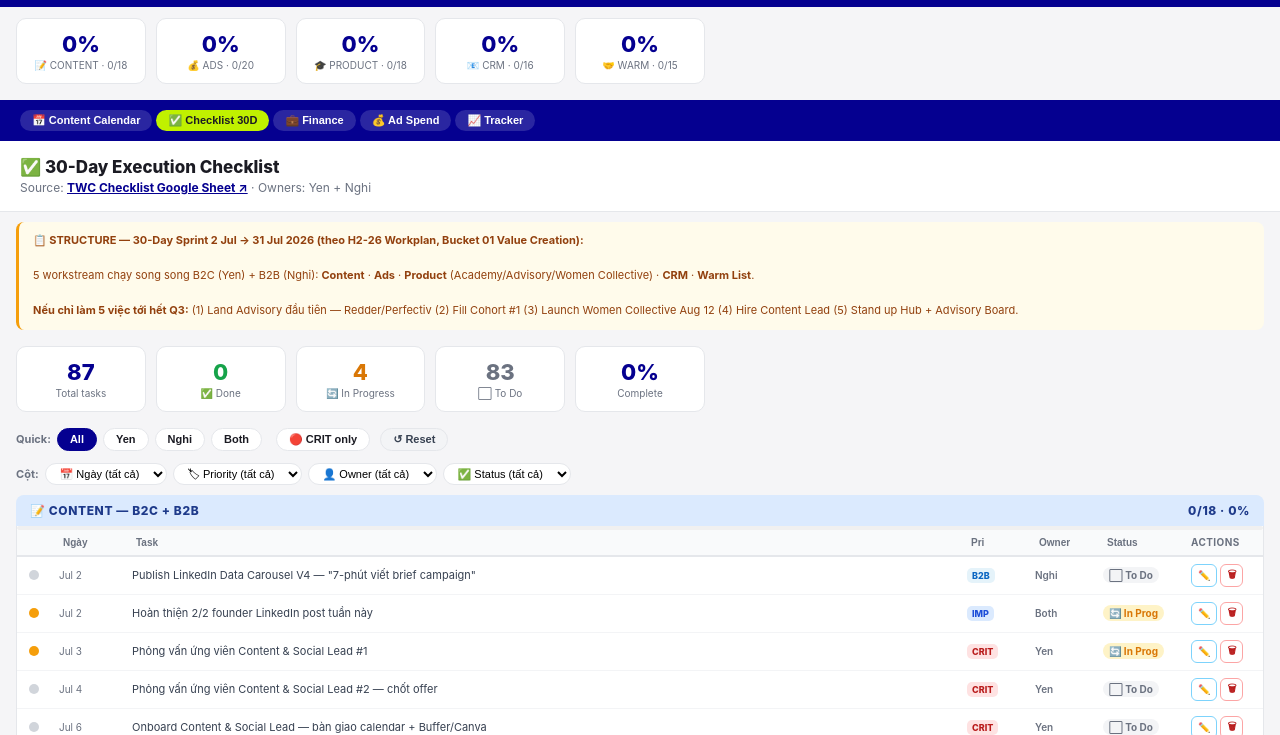
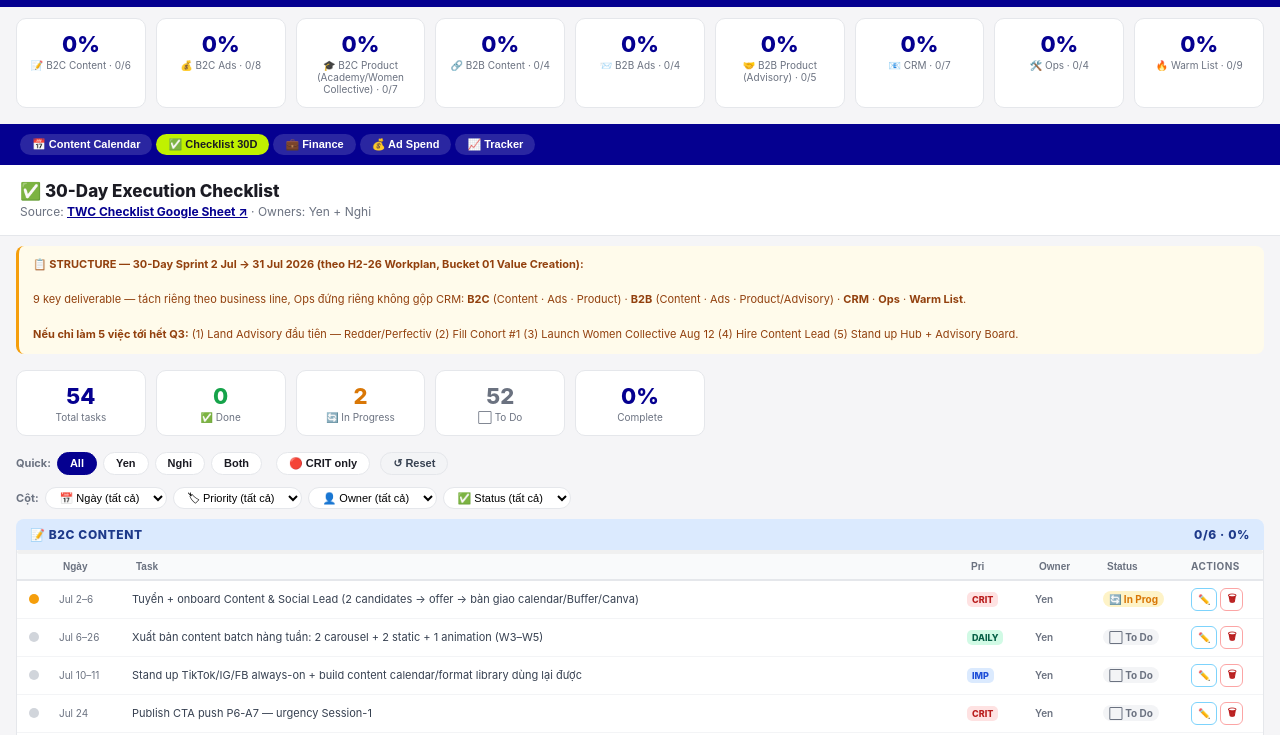
Before and after one commit to yennievo2011-source/twc-operation-hub, a plain HTML site: page index.html in a window 1280 px wide. Both pictures are taken after a click on the button "✅ Checklist 30D". Shown: the part 65-800 px from the top of the page. Drawn offline with Linux system fonts and the light colour scheme.

Commit message:
Rebuild checklist to 9 key deliverables: B2C/B2B x Content/Ads/Product + CRM/Ops/Warm (Ops split from CRM), sync w/ Google Sheet

```diff
--- a/index.html
+++ b/index.html
@@ -908,7 +908,7 @@ td{padding:8px 10px;vertical-align:top;font-size:12px}
 </div>
 <div class="callout callout-amber" style="margin:10px 16px 0">
   <b>📋 STRUCTURE — 30-Day Sprint 2 Jul → 31 Jul 2026 (theo H2-26 Workplan, Bucket 01 Value Creation):</b><br><br>
-    5 workstream chạy song song B2C (Yen) + B2B (Nghi): <b>Content</b> · <b>Ads</b> · <b>Product</b> (Academy/Advisory/Women Collective) · <b>CRM</b> · <b>Warm List</b>.<br><br>
+    9 key deliverable — tách riêng theo business line, Ops đứng riêng không gộp CRM: <b>B2C</b> (Content · Ads · Product) · <b>B2B</b> (Content · Ads · Product/Advisory) · <b>CRM</b> · <b>Ops</b> · <b>Warm List</b>.<br><br>
       <b>Nếu chỉ làm 5 việc tới hết Q3:</b> (1) Land Advisory đầu tiên — Redder/Perfectiv (2) Fill Cohort #1 (3) Launch Women Collective Aug 12 (4) Hire Content Lead (5) Stand up Hub + Advisory Board.
 </div>
 <div class="ck-section">
@@ -1624,12 +1624,11 @@ function showHub(name,btn){
 function renderDeliverySummary(){
   const el=document.getElementById('deliverySummary');
   if(!el||typeof phases==='undefined')return;
-  const icons={CONTENT:'📝',ADS:'💰',PRODUCT:'🎓',CRM:'📧',WARM:'🤝'};
   el.innerHTML=phases.map(p=>{
     const done=p.tasks.filter(t=>t[4]==='Done').length;
     const total=p.tasks.length;
     const pct=total?Math.round(done/total*100):0;
-    return `<div class="ck-stat"><div class="num">${pct}%</div><div class="lbl">${icons[p.key]||''} ${p.key} · ${done}/${total}</div></div>`;
+    return `<div class="ck-stat"><div class="num">${pct}%</div><div class="lbl">${p.label} · ${done}/${total}</div></div>`;
   }).join('');
 }
 function showPage(id,btn){
@@ -1660,100 +1659,75 @@ function calcER(i,thr){
 // status: Done In-Progress To-Do
 // ============================================================
 const phases=[
-{key:'CONTENT',label:'📝 CONTENT — B2C + B2B',cls:'ck-ph-prep',tasks:[
-['Jul 2','Publish LinkedIn Data Carousel V4 — "7-phút viết brief campaign"','B2B','Nghi','To-Do'],
-['Jul 2','Hoàn thiện 2/2 founder LinkedIn post tuần này','IMP','Both','In-Progress'],
-['Jul 3','Phỏng vấn ứng viên Content & Social Lead #1','CRIT','Yen','In-Progress'],
-['Jul 4','Phỏng vấn ứng viên Content & Social Lead #2 — chốt offer','CRIT','Yen','To-Do'],
-['Jul 6','Onboard Content & Social Lead — bàn giao calendar + Buffer/Canva','CRIT','Yen','To-Do'],
-['Jul 6','Xuất bản content W3: 2 carousel + 2 static + 1 animation','DAILY','Yen','To-Do'],
-['Jul 7','Publish LinkedIn Corporate CTA (L4) — Session 1 corporate batch','B2B','Nghi','To-Do'],
-['Jul 9','Publish LinkedIn Founder Close (C7) — ROI calculator post','B2B','Nghi','To-Do'],
-['Jul 10','Stand up TikTok + IG + FB always-on presence cho content hire','IMP','Yen','To-Do'],
-['Jul 11','Build content calendar + format library dùng lại được','IMP','Yen','To-Do'],
-['Jul 13','Xuất bản content W4: 2 carousel + 2 static + 1 animation','DAILY','Yen','To-Do'],
-['Jul 15','Content hire luyện AI-assisted content production workflow','PREP','Yen','To-Do'],
-['Jul 16','Founder LinkedIn post — FMCG marketing + AI-human workforce','IMP','Both','To-Do'],
-['Jul 20','Xuất bản content W5: 2 carousel + 2 static + 1 animation','DAILY','Yen','To-Do'],
+{key:'B2C_CONTENT',label:'📝 B2C Content',cls:'ck-ph-prep',tasks:[
+['Jul 2–6','Tuyển + onboard Content & Social Lead (2 candidates → offer → bàn giao calendar/Buffer/Canva)','CRIT','Yen','In-Progress'],
+['Jul 6–26','Xuất bản content batch hàng tuần: 2 carousel + 2 static + 1 animation (W3–W5)','DAILY','Yen','To-Do'],
+['Jul 10–11','Stand up TikTok/IG/FB always-on + build content calendar/format library dùng lại được','IMP','Yen','To-Do'],
 ['Jul 24','Publish CTA push P6-A7 — urgency Session-1','CRIT','Yen','To-Do'],
-['Jul 27','Draft content calendar W6 (Jul27–Aug2) — bắc cầu Women Collective','IMP','Yen','To-Do'],
-['Jul 30','Founder LinkedIn post — real POV, không repost','IMP','Both','To-Do'],
+['Jul 27','Draft content calendar chu kỳ tiếp (Jul27–Aug2) — bắc cầu Women Collective','IMP','Yen','To-Do'],
 ['Jul 31','Content retro: format/hook nào ER cao nhất tháng này','IMP','Both','To-Do'],
 ]},
-{key:'ADS',label:'💰 ADS — B2C + B2B',cls:'ck-ph-ads',tasks:[
+{key:'B2C_ADS',label:'💰 B2C Ads',cls:'ck-ph-ads',tasks:[
+['Jul 2–5','Review FB/IG test hook ER 48h (kill/hold/boost) + chốt spend log W2','CRIT','Yen','To-Do'],
+['Jul 6–8','Mở khoá + launch retargeting (pixel≥50 events, audience≥1,000) + scale hook thắng sang Traffic obj','CRIT','Yen','To-Do'],
+['Jul 12','Review spend W3, set budget W4','IMP','Yen','To-Do'],
+['Jul 13–17','Retarget warm audience (Conversions obj) + boost evergreen post','CRIT','Yen','To-Do'],
+['Jul 19','Review spend W4 vs benchmark','IMP','Yen','To-Do'],
+['Jul 20–24','Urgency retargeting tuần close + boost CTA push P6-A7','CRIT','Yen','To-Do'],
+['Jul 26','Dừng ads, chốt số liệu cuối W5','CRIT','Both','To-Do'],
+['Jul 28–31','Tính ROAS tháng 7, viết retro, set budget tháng 8','CRIT','Both','To-Do'],
+]},
+{key:'B2C_PRODUCT',label:'🎓 B2C Product (Academy/Women Collective)',cls:'ck-ph-launch',tasks:[
+['Jul 5','Đẩy enrollment Cohort #1 (14/20 → full) + review tài liệu Module 3','CRIT','Yen','To-Do'],
+['Jul 10','Chạy session Cohort #1 — thu testimonial + case proof','CRIT','Yen','To-Do'],
+['Jul 12','Thiết kế mentorship model + tuyển nốt 2 mentor Women Collective (3/5 đã confirm)','CRIT','Yen','To-Do'],
+['Jul 15','Partner 1-2 trường đại học cho mentee pool đầu tiên','IMP','Yen','To-Do'],
+['Jul 20–22','Chốt ngày + mở đăng ký launch webinar Women Collective (target Aug 12)','CRIT','Yen','To-Do'],
+['Jul 25','Đóng gói testimonial Cohort #1 cho LP','IMP','Yen','To-Do'],
+['Jul 31','Product retro: tỷ lệ fill cohort, WC readiness','CRIT','Both','To-Do'],
+]},
+{key:'B2B_CONTENT',label:'🔗 B2B Content',cls:'ck-ph-review',tasks:[
+['Jul 2','Publish LinkedIn Data Carousel V4 (7-phút viết brief campaign)','B2B','Nghi','To-Do'],
+['Jul 7','Publish LinkedIn Corporate CTA (L4)','B2B','Nghi','To-Do'],
+['Jul 9','Publish LinkedIn Founder Close (C7, ROI calculator)','B2B','Nghi','To-Do'],
+['Jul 16+','Founder thought leadership — cả 2 founder post đều đặn (real POV, không repost)','IMP','Both','To-Do'],
+]},
+{key:'B2B_ADS',label:'📨 B2B Ads',cls:'ck-ph-close',tasks:[
 ['Jul 2','Check LinkedIn InMail W2 pacing (50–80 sends/tuần)','B2B','Nghi','To-Do'],
-['Jul 3','Review FB/IG test hook ER sau 48h — kill/hold/boost theo rule','CRIT','Yen','To-Do'],
-['Jul 5','Chốt spend log W2 — confirm ~$280 pace vs actual','IMP','Both','To-Do'],
-['Jul 6','Check pixel ≥50 events + audience ≥1,000 — mở khoá retargeting','CRIT','Yen','To-Do'],
-['Jul 6','Launch Retargeting campaign (LI+Web, $80 tranche W3)','CRIT','Yen','To-Do'],
-['Jul 7','Scale hook thắng FB/IG — chuyển Traffic objective $40','IMP','Yen','To-Do'],
-['Jul 8','Test hook mới P2-A1 / P5-A1','IMP','Yen','To-Do'],
 ['Jul 9','Boost LinkedIn Sponsored — chỉ post ER>3%, $20','B2B','Nghi','To-Do'],
-['Jul 12','Review spend W3 — CTR>2%? CPL đạt target? set budget W4','IMP','Both','To-Do'],
-['Jul 13','LinkedIn InMail follow-up sequence cho opens W2-W3 ($40)','B2B','Nghi','To-Do'],
-['Jul 14','Retarget warm audience $80 — Conversions objective','CRIT','Yen','To-Do'],
-['Jul 17','Boost evergreen post ($40) — check frequency <3.0','IMP','Yen','To-Do'],
-['Jul 19','Review spend W4 — CPL vs benchmark (B2B $30–65 / B2C $2–8)','IMP','Both','To-Do'],
-['Jul 20','Launch urgency retargeting tuần close ($60)','CRIT','Yen','To-Do'],
+['Jul 13','InMail follow-up sequence cho opens W2–W3 ($40)','B2B','Nghi','To-Do'],
 ['Jul 20','InMail close sequence — CTA cuối cho warm B2B leads ($30)','B2B','Nghi','To-Do'],
-['Jul 24','Boost post CTA push P6-A7','CRIT','Yen','To-Do'],
-['Jul 26','Dừng urgency ads — W5 close, chốt số liệu cuối','CRIT','Both','To-Do'],
-['Jul 28','Tính ROAS tháng 7 (doanh thu ÷ ~$797 spend)','CRIT','Both','To-Do'],
-['Jul 29','Viết retro ads tháng 7 — wins/misses/top 3 learnings','IMP','Both','To-Do'],
-['Jul 31','Set budget ads tháng 8 — tính luôn launch Women Collective Aug 12','IMP','Both','To-Do'],
 ]},
-{key:'PRODUCT',label:'🎓 PRODUCT — Academy · Advisory · Women Collective',cls:'ck-ph-launch',tasks:[
-['Jul 2','Follow up proposal Redder (đã gửi, chờ phản hồi)','CRIT','Nghi','In-Progress'],
-['Jul 3','Hoàn thiện + gửi proposal Perfectiv (đang draft)','CRIT','Nghi','In-Progress'],
-['Jul 4','Liên hệ nốt outreach list — 7 B2B prospects','CRIT','Nghi','To-Do'],
-['Jul 5','Đẩy enrollment Cohort #1: 14/20 seats — chốt nốt 6 seats','CRIT','Yen','To-Do'],
-['Jul 5','Review + hoàn thiện tài liệu Module 3','IMP','Yen','To-Do'],
+{key:'B2B_PRODUCT',label:'🤝 B2B Product (Advisory)',cls:'ck-ph-prep',tasks:[
+['Jul 2–3','Follow up proposal Redder (đã gửi) + hoàn thiện/gửi proposal Perfectiv','CRIT','Nghi','In-Progress'],
+['Jul 4–18','Liên hệ nốt outreach list (7 targets) + build target list có tracked stages','CRIT','Nghi','To-Do'],
 ['Jul 8','Chốt deal Advisory trả phí đầu tiên — Redder hoặc Perfectiv','CRIT','Nghi','To-Do'],
-['Jul 10','Chạy session Cohort #1 — thu testimonial + case proof','CRIT','Yen','To-Do'],
-['Jul 11','Mài sharp FMCG operating-model pitch thành one-pager dùng lại được','IMP','Nghi','To-Do'],
-['Jul 12','Thiết kế mentorship model cho Women Collective','IMP','Yen','To-Do'],
-['Jul 12','Tuyển nốt 2 mentor (đã confirm 3/5)','CRIT','Yen','To-Do'],
-['Jul 15','Partner với 1-2 trường đại học cho mentee pool đầu tiên','IMP','Yen','To-Do'],
-['Jul 17','Định nghĩa đường Academy-to-Advisory upsell','IMP','Nghi','To-Do'],
-['Jul 18','Build target list B2B — outreach cadence có tracked stages','IMP','Nghi','To-Do'],
-['Jul 20','Chốt ngày launch webinar Women Collective (target Aug 12) + platform','CRIT','Yen','To-Do'],
-['Jul 22','Mở đăng ký launch webinar Women Collective','CRIT','Yen','To-Do'],
-['Jul 25','Đóng gói testimonial + case proof Cohort #1 cho LP','IMP','Yen','To-Do'],
-['Jul 28','Tuyển 3-5 advisory board — chốt shortlist tech expert','IMP','Both','To-Do'],
-['Jul 31','Product retro: tỷ lệ fill cohort, deal advisory đã chốt, WC readiness','CRIT','Both','To-Do'],
+['Jul 11–17','Mài sharp FMCG pitch thành one-pager + định nghĩa Academy-to-Advisory upsell path','IMP','Nghi','To-Do'],
+['Jul 31','Product retro: deal Advisory đã chốt','CRIT','Both','To-Do'],
 ]},
-{key:'CRM',label:'📧 CRM — Email · List Building · Systems',cls:'ck-ph-review',tasks:[
+{key:'CRM',label:'📧 CRM',cls:'ck-ph-ads',tasks:[
 ['Jul 2','Confirm Brevo domain + SPF/DKIM setup xong','CRIT','Yen','To-Do'],
-['Jul 3','Launch LinkedIn Lead Gen Form — offer AI Maturity Assessment','IMP','Nghi','To-Do'],
-['Jul 4','Set up popup exit-intent /corporate — offer ROI Calculator','IMP','Yen','To-Do'],
+['Jul 3–4','Launch LinkedIn Lead Gen Form + popup exit-intent /corporate','IMP','Nghi','To-Do'],
 ['Jul 5','Build 5-email B2B nurture sequence trong Brevo','CRIT','Nghi','To-Do'],
-['Jul 8','Segment workshop attendee có company email vào B2B sequence','IMP','Yen','To-Do'],
-['Jul 9','Chạy LinkedIn Outreach SOP — 20 connections/ngày','DAILY','Nghi','To-Do'],
-['Jul 11','Gửi Email 1 (Welcome+Deliver) cho batch B2B lead mới','DAILY','Nghi','To-Do'],
-['Jul 14','Gửi Email 2 (Chia sẻ+Kết nối) cho lead Day-3','DAILY','Nghi','To-Do'],
+['Jul 8–9','Segment workshop attendee vào B2B sequence + chạy LinkedIn Outreach SOP (20 connections/ngày)','IMP','Nghi','To-Do'],
+['Jul 11–25','Chạy 5-email nurture sequence cho từng batch lead mới (Welcome→Conversation Starter)','DAILY','Nghi','To-Do'],
+['Jul 23','Track funnel B2B: open 42%, CTR 6%, reply 15% vs benchmark','IMP','Nghi','To-Do'],
+['Jul 31','CRM retro: list size, funnel rate, demo đã book','IMP','Both','To-Do'],
+]},
+{key:'OPS',label:'🛠️ Ops',cls:'ck-ph-launch',tasks:[
 ['Jul 15','Set up Central Hub — Loop/SharePoint single source of truth','CRIT','Both','To-Do'],
 ['Jul 16','Stand up Project Tracking board — 6 workstream, weekly sync','IMP','Both','To-Do'],
-['Jul 18','Gửi Email 3 (Story+Inspire) cho lead Day-7','DAILY','Nghi','To-Do'],
-['Jul 21','Gửi Email 4 (Soft Introduce Session-1) cho lead Day-11','DAILY','Nghi','To-Do'],
-['Jul 23','Track funnel B2B: open 42%, CTR 6%, reply 15% vs benchmark','IMP','Nghi','To-Do'],
-['Jul 25','Gửi Email 5 (Conversation Starter) cho lead Day-16','DAILY','Nghi','To-Do'],
+['Jul 28','Tuyển 3-5 Advisory Board — chốt shortlist tech expert','IMP','Both','To-Do'],
 ['Jul 28','Update Q3 runway & forecast trong finance hub','CRIT','Nghi','To-Do'],
-['Jul 31','CRM retro: list size, open/CTR/reply rate, demo đã book','IMP','Both','To-Do'],
 ]},
-{key:'WARM',label:'🤝 WARM LIST — Inner-circle Outreach',cls:'ck-ph-close',tasks:[
-['Jul 2','Draft proposal follow-up riêng cho Redder','CRIT','Nghi','To-Do'],
-['Jul 2','Draft proposal follow-up riêng cho Perfectiv','CRIT','Nghi','To-Do'],
-['Jul 3','Dùng context sẵn có để chốt deal Advisory trả phí đầu tiên','CRIT','Nghi','To-Do'],
+{key:'WARM',label:'🔥 Warm List',cls:'ck-ph-review',tasks:[
 ['Jul 4','Biến early win Cohort #1 thành referenceable story','IMP','Both','To-Do'],
-['Jul 5','WA blast warm network — đẩy nốt 6 seats Cohort #1','CRIT','Yen','To-Do'],
-['Jul 7','DM cá nhân từng warm lead chưa convert','DAILY','Both','To-Do'],
-['Jul 9','Xin 2 referral/người từ Cohort #1 đã convert','IMP','Yen','To-Do'],
-['Jul 12','Build custom audience từ warm lead engaged cho retargeting pool','IMP','Nghi','To-Do'],
-['Jul 14','Reconnect LinkedIn connection cũ — soft qualify message','B2B','Nghi','To-Do'],
-['Jul 17','Xin warm intro tới 3 agency-owner cho pipeline Advisory','B2B','Nghi','To-Do'],
-['Jul 20','DM cá nhân warm lead — urgency: pricing/seats sắp đóng','CRIT','Both','To-Do'],
+['Jul 5','WA blast warm network — đẩy nốt seats Cohort #1','CRIT','Yen','To-Do'],
+['Jul 7–20','DM cá nhân warm lead chưa convert (sweep hàng tuần)','DAILY','Both','To-Do'],
+['Jul 9','Xin referral từ Cohort #1 đã convert','IMP','Yen','To-Do'],
+['Jul 12–17','Build custom audience từ warm lead engaged + xin warm intro tới agency-owner cho pipeline Advisory','IMP','Nghi','To-Do'],
 ['Jul 22','Mời warm network vào mentor pool Women Collective','IMP','Yen','To-Do'],
-['Jul 24','CTA push toàn bộ warm list — urgency message P6-A7','CRIT','Both','To-Do'],
+['Jul 24','CTA push toàn bộ warm list — urgency P6-A7','CRIT','Both','To-Do'],
 ['Jul 27','Sweep cuối warm list — lead còn phân vân gọi điện cá nhân','CRIT','Both','To-Do'],
 ['Jul 31','Warm list retro: conversion rate inner-circle vs cold','IMP','Both','To-Do'],
 ]},
```
